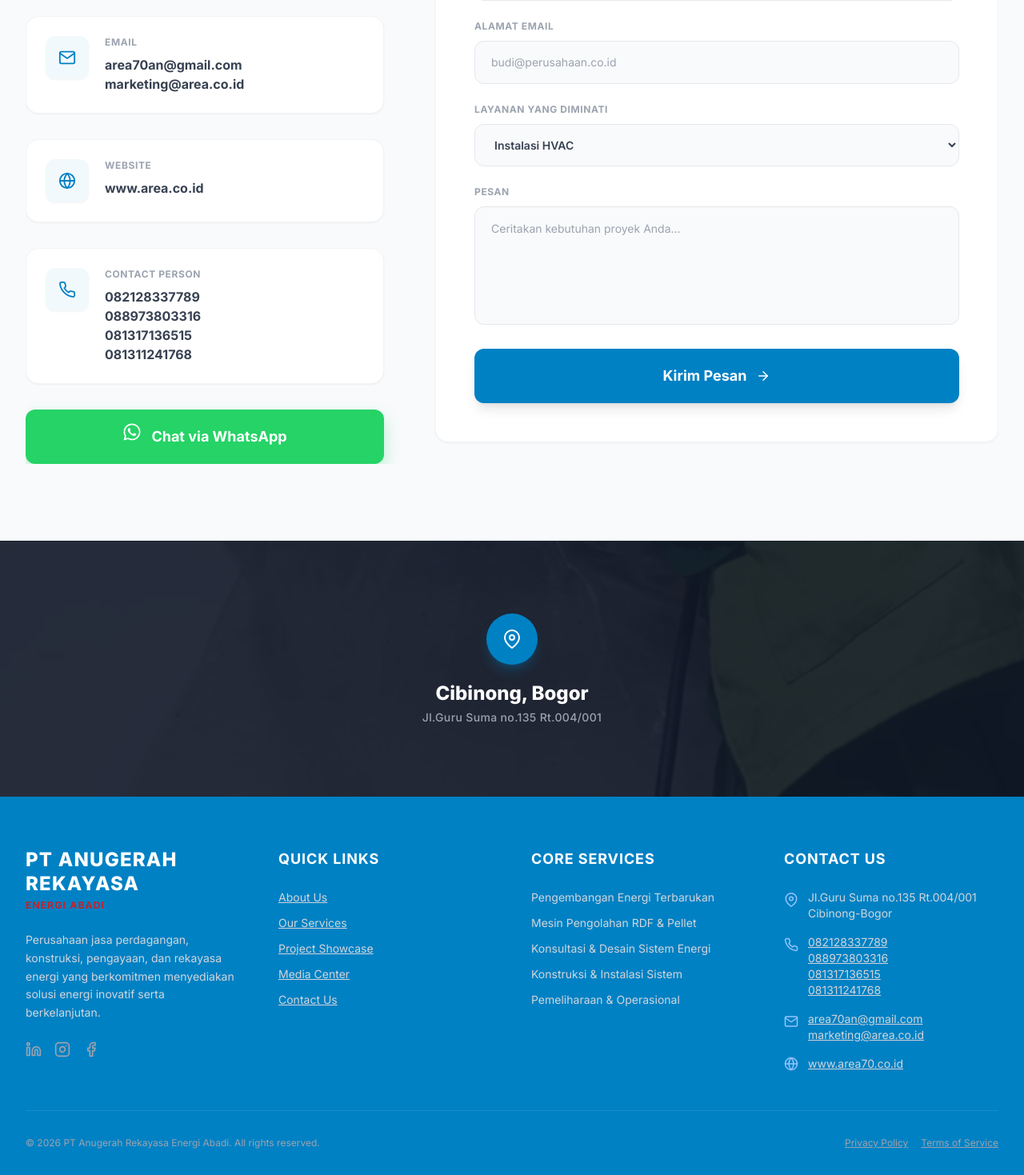
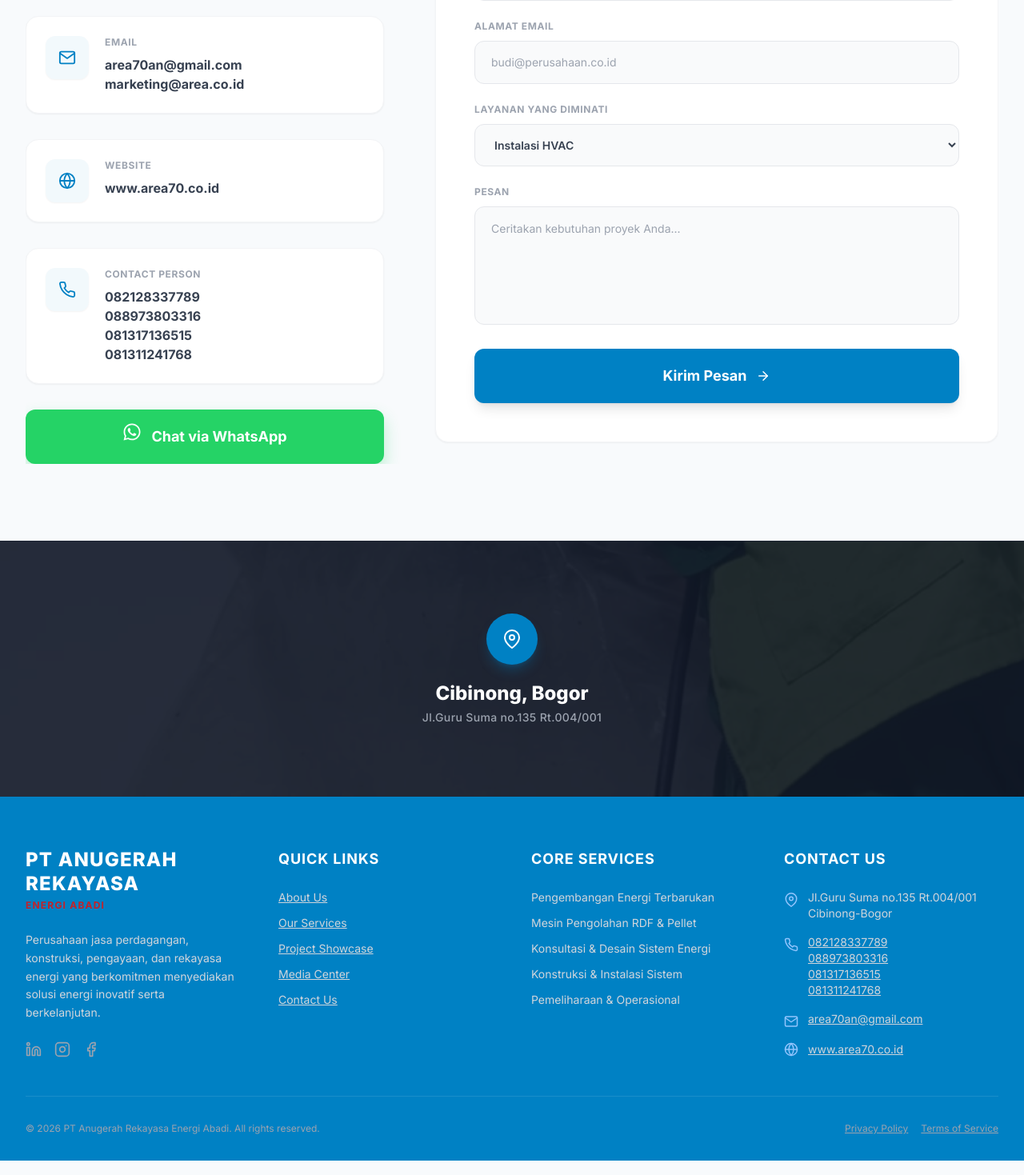
Before and after one commit to Hamzahzahh09/pt_rekayasa, a React (Vite) app in the folder frontend/: page /contact in a window 1280 px wide. Shown: the part 958-2427 px from the top of the page at 80% size. Built offline with nearby package versions, Linux system fonts and the light colour scheme.

Commit message:
update hapus sebagian

```diff
--- a/frontend/src/components/Footer.jsx
+++ b/frontend/src/components/Footer.jsx
@@ -80,7 +80,6 @@
                 <FiMail className="mt-1 mr-3 flex-shrink-0 text-blue-300" size={18} />
                 <div className="flex flex-col">
                   <a href="mailto:area70an@gmail.com" className="underline hover:text-white transition-colors">area70an@gmail.com</a>
-                  <a href="mailto:marketing@area.co.id" className="underline hover:text-white transition-colors">marketing@area.co.id</a>
                 </div>
               </li>
               <li className="flex items-center">
--- a/frontend/src/pages/Contact.jsx
+++ b/frontend/src/pages/Contact.jsx
@@ -34,13 +34,13 @@
     icon: <FiMail size={22} />,
     label: 'Email',
     lines: ['area70an@gmail.com', 'marketing@area.co.id'],
-    links: ['mailto:area70an@gmail.com', 'mailto:marketing@area.co.id'],
+    links: ['mailto:area70an@gmail.com'],
   },
   {
     icon: <FiGlobe size={22} />,
     label: 'Website',
-    lines: ['www.area.co.id'],
-    links: ['https://www.area.co.id'],
+    lines: ['www.area70.co.id'],
+    links: ['https://www.area70.co.id'],
   },
   {
     icon: <FiPhone size={22} />,
```
